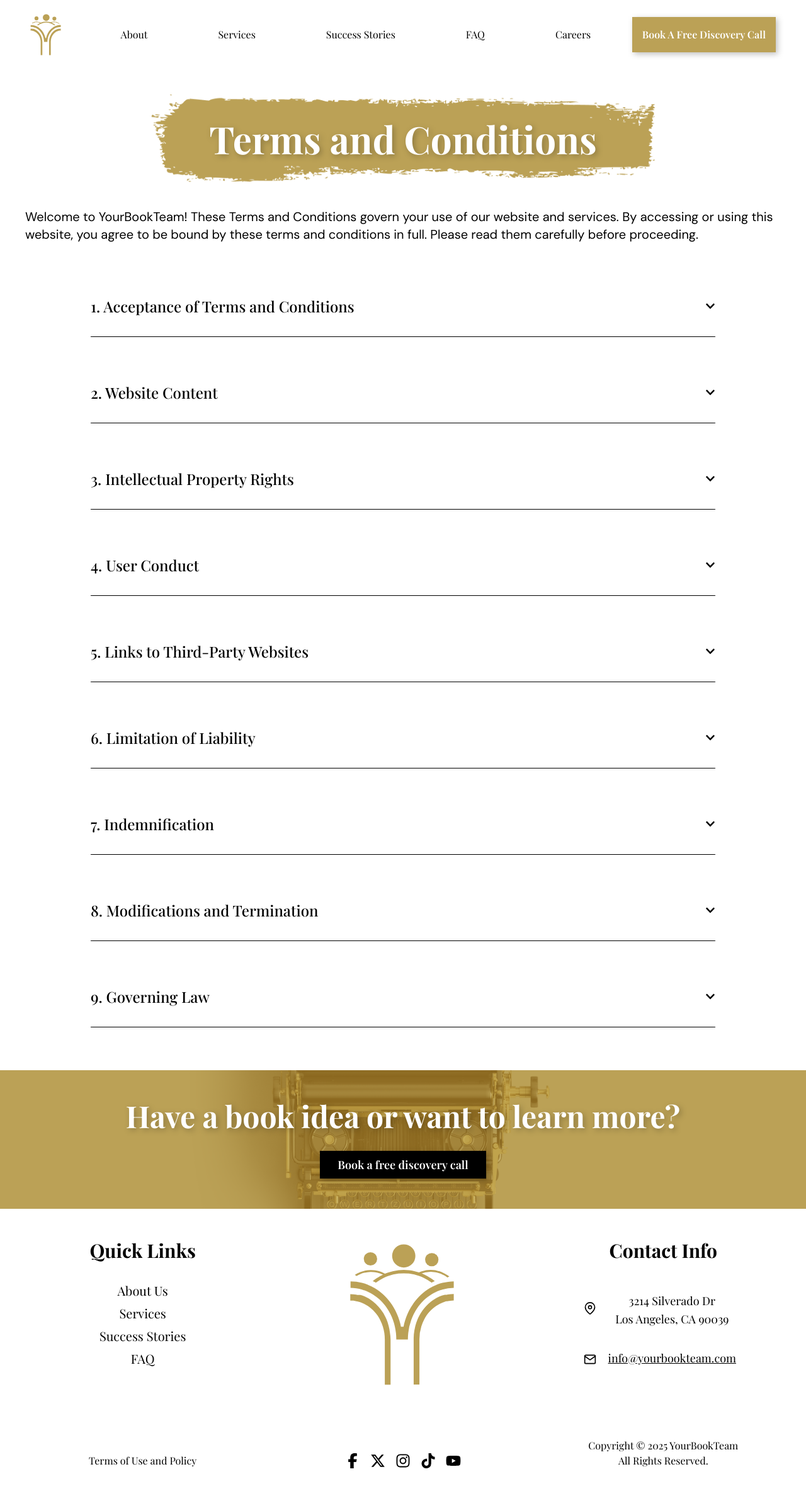
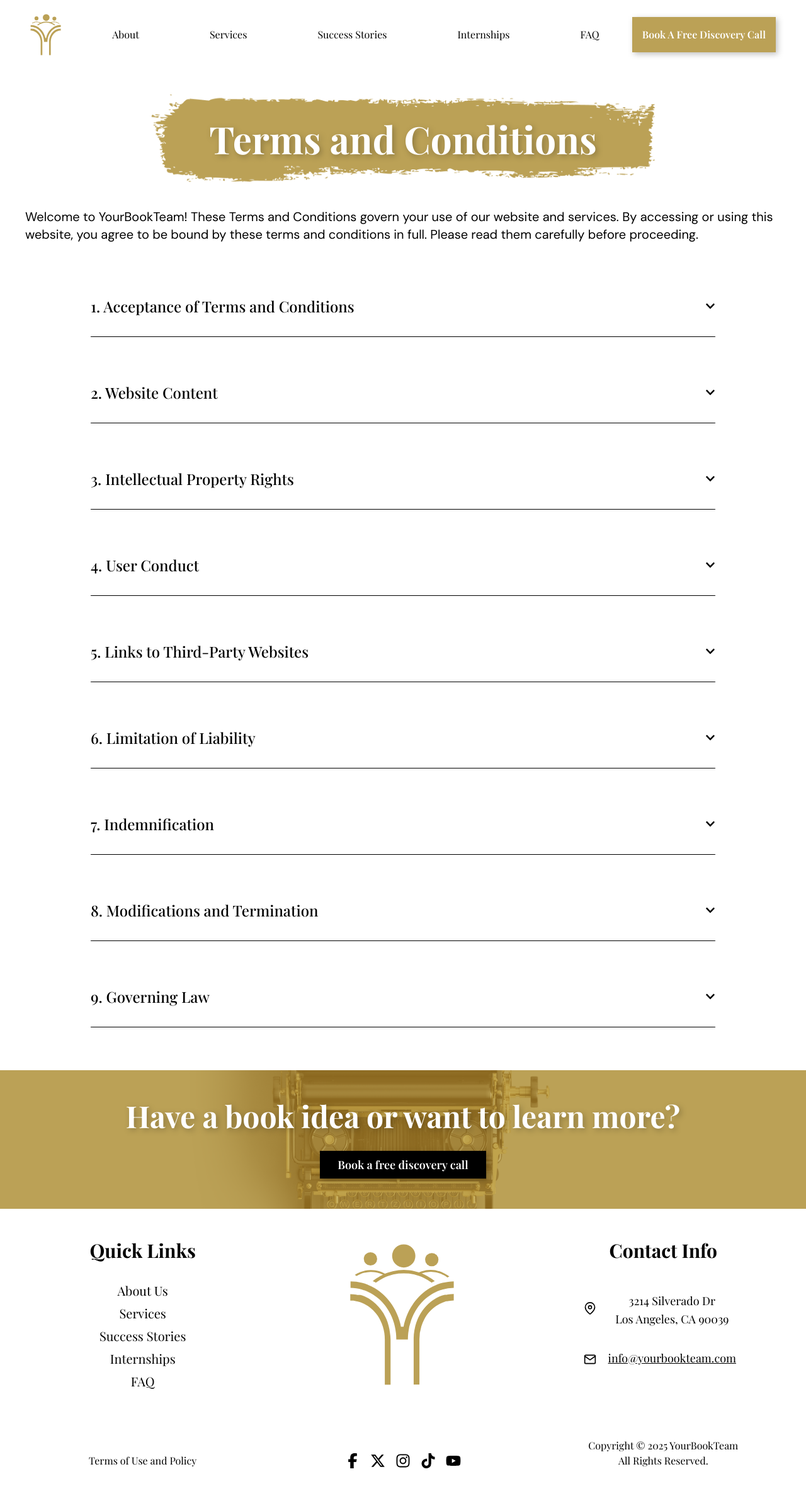
Before and after one commit to YourBookTeam/YBT_Website, a React (Vite) app: page /terms in a window 1280 px wide. Shown: the whole page at 63% size. Built offline with nearby package versions, Linux system fonts and the light colour scheme; a web font is replaced by a local one.

Commit message:
Renamed the careers link to internships

```diff
--- a/src/components/footer/QuickLinks.jsx
+++ b/src/components/footer/QuickLinks.jsx
@@ -13,6 +13,7 @@ const QuickLinks = () => {
             <li><Link to="/about" onClick={scrollToTop}> About Us</Link></li>
             <li><Link to="/services" onClick={scrollToTop}>Services</Link></li>
             <li><Link to="/#success-stories" onClick={scrollToTop}>Success Stories</Link></li>
+            <li><Link to="/#careers" onClick={scrollToTop}>Internships</Link></li>
             <li><Link to="/faq" onClick={scrollToTop}>FAQ</Link></li>
             <li className="md:hidden"><Link to="/terms" onClick={scrollToTop}>Terms</Link></li>
         </ul>
--- a/src/components/navbar/DesktopNavbar.jsx
+++ b/src/components/navbar/DesktopNavbar.jsx
@@ -29,15 +29,15 @@ function DesktopNavbar() {
                   <span className="absolute bottom-0 left-0 right-0 h-0.5 bg-gold origin-center scale-x-0 group-hover:scale-x-100 transition-transform duration-300 ease-in-out"></span>
                 </span>
             </Link>
+            <Link to="/careers" className="relative group">
+                <span className="relative pb-1">
+                  <span className="inline-block transition-transform duration-200 ease-out group-hover:scale-105">Internships</span>
+                  <span className="absolute bottom-0 left-0 right-0 h-0.5 bg-gold origin-center scale-x-0 group-hover:scale-x-100 transition-transform duration-300 ease-in-out"></span>
+                </span>
+            </Link>
             <Link to="/faq" className="relative group">
                 <span className="relative pb-1">
                   <span className="inline-block transition-transform duration-200 ease-out group-hover:scale-105">FAQ</span>
-                  <span className="absolute bottom-0 left-0 right-0 h-0.5 bg-gold origin-center scale-x-0 group-hover:scale-x-100 transition-transform duration-300 ease-in-out"></span>
-                </span>
-            </Link>
-            <Link to="/careers" className="relative group">
-                <span className="relative pb-1">
-                  <span className="inline-block transition-transform duration-200 ease-out group-hover:scale-105">Careers</span>
                   <span className="absolute bottom-0 left-0 right-0 h-0.5 bg-gold origin-center scale-x-0 group-hover:scale-x-100 transition-transform duration-300 ease-in-out"></span>
                 </span>
             </Link>
--- a/src/components/navbar/MobileNavbar.jsx
+++ b/src/components/navbar/MobileNavbar.jsx
@@ -173,7 +173,7 @@ function MobileNavbar() {
               style={{ transitionDelay: isOpen ? "0.5s" : "0s" }}
             >
               <span className="relative inline-block">
-                <p className="text-2xl font-bold transition-transform duration-200 ease-out group-hover:scale-105">Careers</p>
+                <p className="text-2xl font-bold transition-transform duration-200 ease-out group-hover:scale-105">Internships</p>
                 <span className="absolute left-0 right-0 h-0.5 bg-gold origin-center scale-x-0 group-hover:scale-x-100 transition-transform duration-300 ease-in-out"></span>
               </span>
               <GoChevronRight className="mt-1 text-xl" />
```
